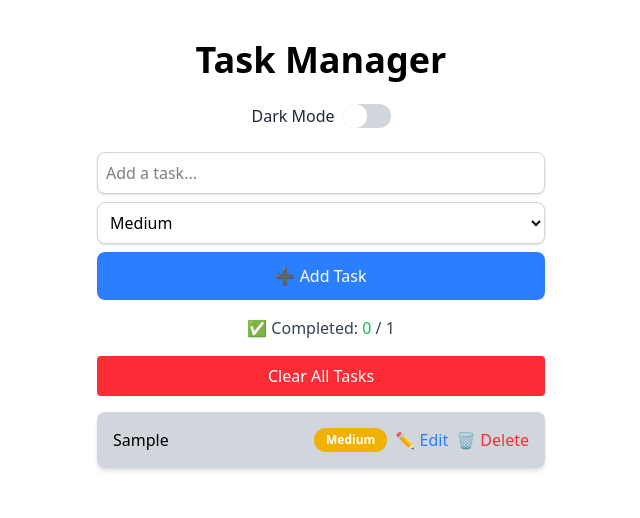
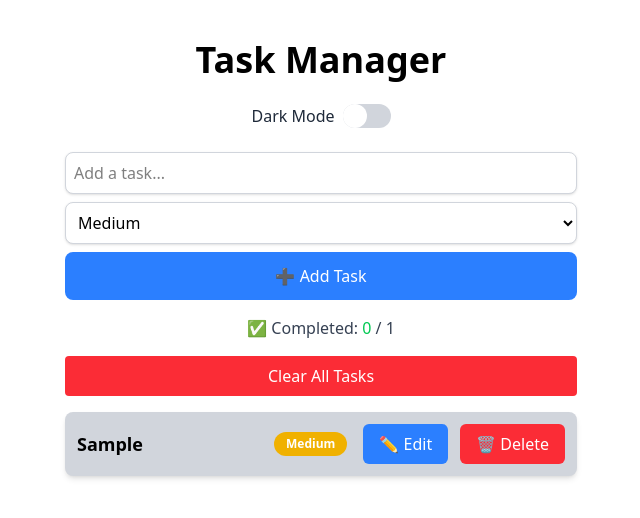
Before and after one commit to ZenithPopat/TaskManager, a React (Vite) app: page / in a window 1280 px wide. Both pictures are taken after typing "Sample" into the empty fields and a click on the button "➕ Add Task". Shown: the top 518 px of the page, without its empty margins (319-959 px from the left). Built offline with nearby package versions, Linux system fonts and the light colour scheme.

Commit message:
Added UI improvements for task editing and priority display

```diff
--- a/package.json
+++ b/package.json
@@ -14,7 +14,8 @@
     "@dnd-kit/sortable": "^10.0.0",
     "@tailwindcss/vite": "^4.0.11",
     "react": "^19.0.0",
-    "react-dom": "^19.0.0"
+    "react-dom": "^19.0.0",
+    "react-fontawesome": "^1.7.1"
   },
   "devDependencies": {
     "@eslint/js": "^9.21.0",
--- a/src/components/TaskItem.tsx
+++ b/src/components/TaskItem.tsx
@@ -1,84 +1,249 @@
-import { useState } from "react";
+import { useEffect, useState } from "react";
 
 type Task = {
   id: string;
   text: string;
   completed: boolean;
-  priority: string;
+  priority: 'Low' | 'Medium' | 'High';
 };
+
+type Priority = "Low" | "Medium" | "High";
 
 type TaskItemProps = {
   task: Task;
   toggleTaskCompletion: (id: string) => void;
   removeTask: (id: string) => void;
-  editTask: (id: string, newText: string) => void; // 🆕 Edit function
+  editTask: (id: string, newText: string, newPriority: Priority) => void; // 🆕 Edit function
 };
 
 export default function TaskItem({ task, toggleTaskCompletion, removeTask, editTask }: TaskItemProps) {
   const [isEditing, setIsEditing] = useState(false);
   const [newText, setNewText] = useState(task.text);
+  const [newPriority, setNewPriority] = useState(task.priority);
+
+  useEffect(() => {
+    if (isEditing) {
+      const handleKeyDown = (e: KeyboardEvent) => {
+        if (e.key === "Escape") {
+          setIsEditing(false);
+          setNewText(task.text);
+          setNewPriority(task.priority);
+        }
+      };
+      document.addEventListener("keydown", handleKeyDown);
+      return () => {
+        document.removeEventListener("keydown", handleKeyDown);
+      };
+    }
+  }, [isEditing, task.text, task.priority]);
 
   const handleEdit = () => {
     if (newText.trim() === "") return;
-    editTask(task.id, newText);
+    editTask(task.id, newText, newPriority);
     setIsEditing(false);
   };
 
   return (
     <div
-      className={`flex items-center justify-between text-black dark:text-white p-4 rounded-lg shadow-md mt-4 transition-transform duration-300 hover:scale-105 hover:shadow-lg
-        ${task.completed ? 'bg-gray-200 dark:bg-gray-600' : 'bg-gray-300 dark:bg-gray-700'}`}
+    className={`flex items-center justify-between text-black dark:text-white p-3 rounded-lg shadow-md mt-4 transition-transform duration-300 hover:scale-105 hover:shadow-lg
+      ${task.completed ? "bg-gray-200 dark:bg-gray-600" : "bg-gray-300 dark:bg-gray-700"} w-full max-w-4xl space-x-4`}
     >
       {isEditing ? (
+        <div className="flex flex-col w-full">
+          {/* Task Text Input */}
           <input
             type="text"
             value={newText}
-          onChange={(e) => {
-            setNewText(e.target.value);
-          }}
-          onBlur={handleEdit}
+            onChange={(e) => setNewText(e.target.value)}
             onKeyDown={(e) => e.key === "Enter" && handleEdit()}
-          className="p-2 border border-gray-300 rounded w-full focus:outline-none focus:ring-2 focus:ring-blue-500"
+            className="p-2 border bg-white text-black border-gray-300
+                      dark:border-gray-600 dark:bg-gray-800 dark:text-white
+                      rounded w-full focus:outline-none focus:ring-2 focus:ring-blue-500 mb-2"
             autoFocus
           />
+
+          {/* Priority Dropdown */}
+          <div className="mb-2">
+            <select
+              value={newPriority}
+              onChange={(e) => setNewPriority(e.target.value as "Low" | "Medium" | "High")}
+              className="p-2 border bg-white text-black border-gray-300
+                         dark:border-gray-600 dark:bg-gray-800 dark:text-white
+                         rounded w-full focus:outline-none focus:ring-2
+                         focus:ring-blue-500 dark:bg-gray-700 dark:border-gray-600"
+            >
+              <option value="Low">Low</option>
+              <option value="Medium">Medium</option>
+              <option value="High">High</option>
+            </select>
+          </div>
+        </div>
       ) : (
+        <div>
           <span
-          className={`flex-1 cursor-pointer ${task.completed ? "line-through text-gray-500" : ""}`}
+          className={`flex-1 cursor-pointer ${task.completed ? "line-through text-gray-800" : "text-lg font-semibold"}`}
           onClick={() => toggleTaskCompletion(task.id)}
           >
             {task.text}
           </span>
+        </div>
       )}
 
-      <div className="flex space-x-2">
+      <div className="flex items-center space-x-4 ml-4">
+      {/* Priority Badge */}
+      {!isEditing && (
         <span
-          className={`ml-2 py-1 px-3 rounded-full text-white text-xs font-semibold ${
-            task.priority === "Low"
-              ? "bg-green-500"
-              : task.priority === "Medium"
-              ? "bg-yellow-500"
-              : "bg-red-500"
-          }`}
+        className={`px-3 py-1 rounded-full text-white text-xs font-semibold
+          ${task.priority === "Low" ? "bg-green-500" : ""}
+          ${task.priority === "Medium" ? "bg-yellow-500" : ""}
+          ${task.priority === "High" ? "bg-red-500" : ""}`}
       >
         {task.priority}
       </span>
-        {!isEditing && (
+      )}
+
+      <div className="flex space-x-3">
         <button
           onClick={() => {
+            if (isEditing) {
+              handleEdit(); // Save on clicking "Save" while editing
+            } else {
               setNewText(task.text);
+              setNewPriority(task.priority);
               setIsEditing(true);
+            }
           }}
-          className="text-blue-500 hover:text-blue-700 transition-colors duration-200"
+          className={`px-4 py-2 rounded-md text-white transition-all duration-200
+            ${isEditing ? "bg-green-500 hover:bg-green-600" : "bg-blue-500 hover:bg-blue-600"}`}
         >
+          {isEditing ? (
+            <>
+              💾 Save
+            </>
+          ) : (
+            <>
               ✏️ Edit
+            </>
+          )}
+        </button>
+
+        {/* Cancel Button */}
+        {isEditing && (
+          <button
+            onClick={() => {
+              setIsEditing(false); // Revert to view mode
+              setNewText(task.text); // Revert changes to the original text
+              setNewPriority(task.priority); // Revert changes to the original priority
+            }}
+            className="px-4 py-2 rounded-md text-white bg-yellow-500 hover:bg-yellow-600 transition-all duration-200"
+          >
+            ❌ Cancel
           </button>
         )}
+
+        {/* Delete Button */}
         <button
           onClick={() => removeTask(task.id)}
-            className="text-red-500 hover:text-red-700 transition-colors duration-200">
+          className="px-4 py-2 rounded-md text-white bg-red-500 hover:bg-red-600 transition-all duration-200"
+        >
           🗑️ Delete
         </button>
       </div>
       </div>
+    </div>
   );
+
+  // return (
+  //   <div
+  //     className={`flex items-center justify-between text-black dark:text-white p-4 rounded-lg shadow-md mt-4 transition-transform duration-300 hover:scale-105 hover:shadow-lg
+  //       ${task.completed ? 'bg-gray-200 dark:bg-gray-600' : 'bg-gray-300 dark:bg-gray-700'}`}
+  //   >
+  //     {isEditing ? (
+  //       <input
+  //         type="text"
+  //         value={newText}
+  //         onChange={(e) => {
+  //           setNewText(e.target.value);
+  //         }}
+  //         // onBlur={handleEdit}
+  //         onKeyDown={(e) => e.key === "Enter" && handleEdit()}
+  //         className="p-2 border border-gray-300 rounded w-full focus:outline-none focus:ring-2 focus:ring-blue-500"
+  //         autoFocus
+  //       />
+  //     ) : (
+  //       <span
+  //         className={`flex-1 cursor-pointer ${task.completed ? "line-through text-gray-500" : ""}`}
+  //         onClick={() => toggleTaskCompletion(task.id)}
+  //       >
+  //         {task.text}
+  //       </span>
+  //     )}
+
+  //     {isEditing ? (
+  //       <select
+  //         value={newPriority}
+  //         onChange={(e) => setNewPriority(e.target.value as Priority)}
+  //         // onBlur={handleEdit}
+  //         className="ml-2 py-1 px-3 rounded-full text-white text-xs font-semibold focus:outline-none focus:ring-2 focus:ring-blue-500"
+  //       >
+  //         <option value="Low" className="bg-green-500">Low</option>
+  //         <option value="Medium" className="bg-yellow-500">Medium</option>
+  //         <option value="High" className="bg-red-500">High</option>
+  //       </select>
+  //     ) : (
+  //       <span
+  //         className={`ml-2 py-1 px-3 rounded-full text-white text-xs font-semibold
+  //           ${task.priority === 'Low' ? 'bg-green-500' : ''}
+  //           ${task.priority === 'Medium' ? 'bg-yellow-500' : ''}
+  //           ${task.priority === 'High' ? 'bg-red-500' : ''}`}
+  //       >
+  //         {task.priority}
+  //       </span>
+  //     )}
+
+  //     <div className="flex space-x-2">
+  //       <button
+  //         onClick={() => {
+  //           if (isEditing) {
+  //             handleEdit(); // Save on clicking "Save" while editing
+  //           } else {
+  //             setNewText(task.text);
+  //             setNewPriority(task.priority); // Set initial priority when starting edit
+  //             setIsEditing(true);
+  //           }
+  //         }}
+  //         className={`text-blue-500 hover:text-blue-700 transition-colors duration-200 ${isEditing ? 'text-green-500' : ''}`}
+  //       >
+  //         {isEditing ? (
+  //           <>
+  //             ✅ Save
+  //           </>
+  //         ) : (
+  //           <>
+  //             ✏️ Edit
+  //           </>
+  //         )}
+  //       </button>
+
+  //       {/* Add Cancel button in Edit mode */}
+  //       {isEditing && (
+  //         <button
+  //           onClick={() => {
+  //             setIsEditing(false); // Revert to view mode
+  //             setNewText(task.text); // Revert changes to the original text
+  //             setNewPriority(task.priority); // Revert changes to the original priority
+  //           }}
+  //           className="text-red-500 hover:text-red-700 transition-colors duration-200 ml-2"
+  //         >
+  //           ❌ Cancel
+  //         </button>
+  //       )}
+  //       <button
+  //           onClick={() => removeTask(task.id)}
+  //           className="text-red-500 hover:text-red-700 transition-colors duration-200">
+  //           🗑️ Delete
+  //       </button>
+  //     </div>
+  //   </div>
+  // );
 }
--- a/src/components/TaskList.tsx
+++ b/src/components/TaskList.tsx
@@ -6,7 +6,7 @@ type Task = {
   id: string;
   text: string;
   completed: boolean;
-  priority: string;
+  priority: 'Low' | 'Medium' | 'High';
 };
 
 type Priority = "Low" | "Medium" | "High";
@@ -29,7 +29,7 @@ export default function TaskList() {
     localStorage.setItem("tasks", JSON.stringify(tasks));
   }, [tasks]);
 
-  const addTask = (text: string, priority: string) => {
+  const addTask = (text: string, priority: Priority) => {
     const newTask: Task = {
       id: crypto.randomUUID(), // Generate unique ID
       text,
@@ -61,9 +61,9 @@ export default function TaskList() {
    const totalTasks = tasks.length;
    const completedTasks = tasks.filter((task) => task.completed).length;
 
-  const editTask = (id: string, newText: string) => {
+  const editTask = (id: string, newText: string, newPriority: Priority) => {
     setTasks((prev) =>
-      prev.map((task) => (task.id === id ? { ...task, text: newText } : task))
+      prev.map((task) => (task.id === id ? { ...task, text: newText, priority: newPriority } : task))
     );
   };
 
@@ -72,7 +72,7 @@ export default function TaskList() {
   );
 
   return (
-    <div className="mt-6 w-full max-w-md">
+    <div className="mt-6 w-full max-w-lg mx-auto">
       <TaskForm addTask={addTask} />
 
       {/* Task Counter */}
```
Also changed, not shown: src/components/TaskForm.tsx (+5 -40 lines), 1 other file (tests, documents, lock files or other folders). Lines whose indentation alone changed are shown as unchanged.
